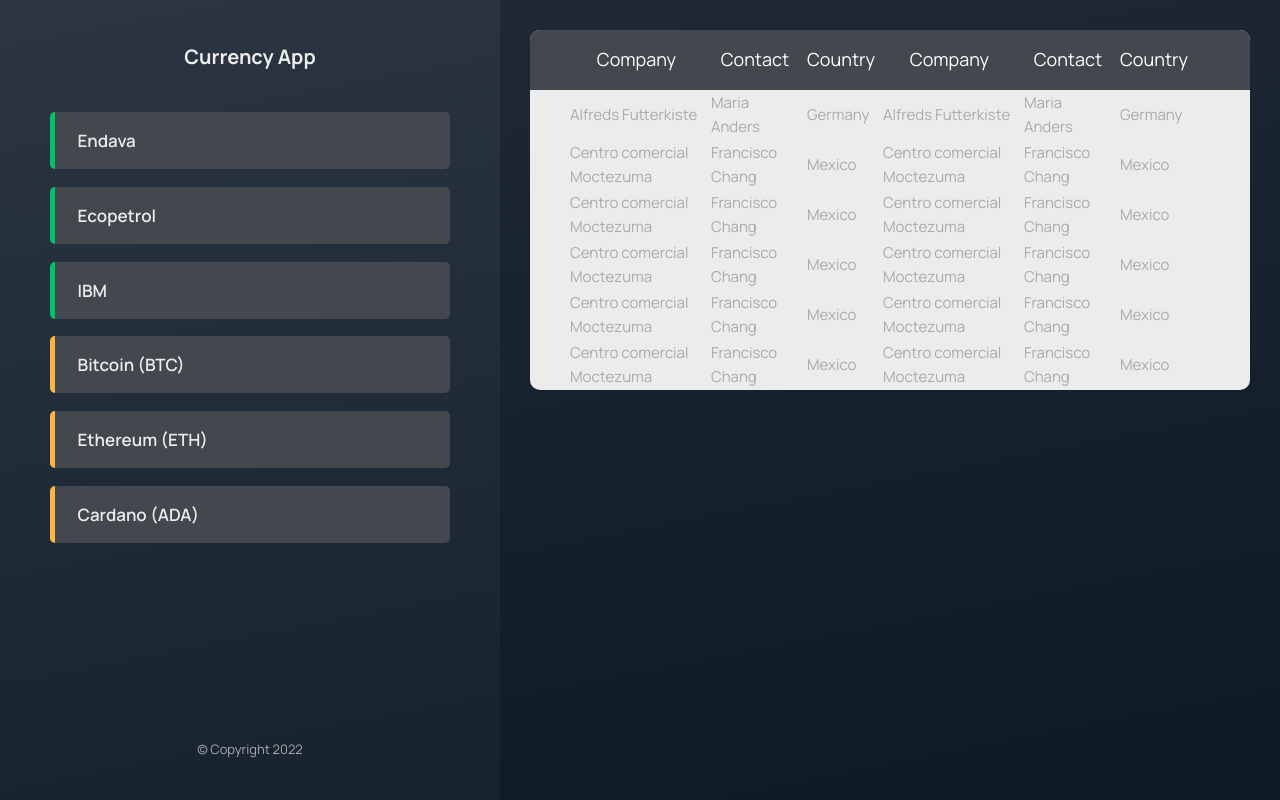
After one commit to Trading-devs/ScrumChallenge, a Flask app: template app/templates/home.html in a window 1280 px wide. The commit adds this page. Run offline with Flask 2, Linux system fonts and the light colour scheme; the template is opened without the code that fills it, so the values that code supplies are empty; some libraries are stand-ins or nearby versions.

Commit message:
frontend: template version 1

```diff
--- a/app/app.py
+++ b/app/app.py
@@ -1,15 +1,15 @@
 from flask import Flask, render_template, request, url_for, redirect, jsonify
-from flask_mysqldb import MySQL
+# from flask_mysqldb import MySQL
 
 app = Flask(__name__)
 
 # Conexión MySQL
-app.config['MYSQL_HOST'] = 'localhost'
-app.config['MYSQL_USER'] = 'root'
-app.config['MYSQL_PASSWORD'] = '123456'
-app.config['MYSQL_DB'] = 'base_datos'
+# app.config['MYSQL_HOST'] = 'localhost'
+# app.config['MYSQL_USER'] = 'root'
+# app.config['MYSQL_PASSWORD'] = '123456'
+# app.config['MYSQL_DB'] = 'base_datos'
 
-conexion = MySQL(app)
+# conexion = MySQL(app)
 
 
 @app.before_request
@@ -23,17 +23,21 @@
     return response
 
 
+# @app.route('/')
+# def index():
+#     # return "<h1>UskoKruM2010 - Suscríbete!</h1>"
+#     cursos = ['PHP', 'Python', 'Java', 'Kotlin', 'Dart', 'JavaScript']
+#     data = {
+#         'titulo': 'Index123',
+#         'bienvenida': '¡Saludos!',
+#         'cursos': cursos,
+#         'numero_cursos': len(cursos)
+#     }
+#     return render_template('index.html', data=data)
+
 @app.route('/')
 def index():
-    # return "<h1>UskoKruM2010 - Suscríbete!</h1>"
-    cursos = ['PHP', 'Python', 'Java', 'Kotlin', 'Dart', 'JavaScript']
-    data = {
-        'titulo': 'Index123',
-        'bienvenida': '¡Saludos!',
-        'cursos': cursos,
-        'numero_cursos': len(cursos)
-    }
-    return render_template('index.html', data=data)
+    return render_template('home.html')
 
 
 @app.route('/contacto/<nombre>/<int:edad>')
@@ -54,27 +58,25 @@
     return "Ok"
 
 
-@app.route('/cursos')
-def listar_cursos():
-    data = {}
-    try:
-        cursor = conexion.connection.cursor()
-        sql = "SELECT codigo, nombre, creditos FROM curso ORDER BY nombre ASC"
-        cursor.execute(sql)
-        cursos = cursor.fetchall()
-        # print(cursos)
-        data['cursos'] = cursos
-        data['mensaje'] = 'Exito'
-    except Exception as ex:
-        data['mensaje'] = 'Error...'
-    return jsonify(data)
-
+# @app.route('/cursos')
+# def listar_cursos():
+#    data = {}
+#    try:
+#        cursor = conexion.connection.cursor()
+#        sql = "SELECT codigo, nombre, creditos FROM curso ORDER BY nombre ASC"
+#        cursor.execute(sql)
+#        cursos = cursor.fetchall()
+#        # print(cursos)
+#        data['cursos'] = cursos
+#        data['mensaje'] = 'Exito'
+#    except Exception as ex:
+#        data['mensaje'] = 'Error...'
+#    return jsonify(data)
 
 def pagina_no_encontrada(error):
     # return render_template('404.html'), 404
     return redirect(url_for('index'))
 
-
 if __name__ == '__main__':
     app.add_url_rule('/query_string', view_func=query_string)
     app.register_error_handler(404, pagina_no_encontrada)
--- a/app/static/css/layout.css
+++ b/app/static/css/layout.css
@@ -1,3 +1,323 @@
 body {
   background-color: peru;
 }
+
+:root {
+  --color-brand--1: #ffb545;
+  --color-brand--2: #00c46a;
+
+  --sidebar-background: linear-gradient(
+    349deg,
+    rgb(22, 34, 46) 0%,
+    rgb(43, 54, 66) 100%
+  );
+  --board-background: linear-gradient(
+    349deg,
+    rgb(13, 25, 37) 0%,
+    rgb(30, 41, 53) 100%
+  );
+  --color-dark--1: #2d3439;
+  --color-dark--2: #42484d;
+  --color-light--1: #aaa;
+  --color-light--2: #ececec;
+  --color-light--3: rgb(214, 222, 224);
+}
+
+* {
+  margin: 0;
+  padding: 0;
+  box-sizing: inherit;
+}
+
+html {
+  font-size: 62.5%;
+  box-sizing: border-box;
+}
+
+body {
+  font-family: "Manrope", sans-serif;
+  color: var(--color-light--2);
+  font-weight: 400;
+  line-height: 1.6;
+  height: 100vh;
+  overscroll-behavior-y: none;
+
+  background-color: #fff;
+
+  display: flex;
+}
+
+@media only screen and (max-width: 64em) {
+  body {
+    display: block;
+  }
+}
+
+/* GENERAL */
+a:link,
+a:visited {
+  color: var(--color-brand--1);
+}
+
+/* SIDEBAR */
+.sidebar {
+  flex-basis: 50rem;
+  background: var(--sidebar-background);
+  padding: 3rem 5rem 4rem 5rem;
+  display: flex;
+  flex-direction: column;
+}
+
+@media only screen and (max-width: 64em) {
+  .sidebar {
+    width: 100%;
+    height: 100vh;
+  }
+}
+
+/* .logo {
+  height: 5.2rem;
+  align-self: center;
+  margin-bottom: 4rem;
+} */
+
+.logo {
+  height: 6rem;
+  margin: auto;
+}
+
+.coins {
+  list-style: none;
+  height: 77vh;
+  overflow-y: scroll;
+  overflow-x: hidden;
+}
+
+.coins::-webkit-scrollbar {
+  width: 0;
+}
+
+.coin {
+  background-color: var(--color-dark--2);
+  border-radius: 5px;
+  padding: 1.5rem 2.25rem;
+  margin-bottom: 1.75rem;
+  cursor: pointer;
+
+  display: grid;
+  grid-template-columns: 1fr 1fr 1fr 1fr;
+  gap: 0.75rem 1.5rem;
+}
+
+@media only screen and (max-width: 64em) {
+  .coin {
+    grid-template-columns: 1fr;
+  }
+}
+
+.coin--currency {
+  border-left: 5px solid var(--color-brand--2);
+}
+.coin--cryptocurrency {
+  border-left: 5px solid var(--color-brand--1);
+}
+
+.coin__title {
+  font-size: 1.7rem;
+  font-weight: 600;
+  grid-column: 1 / -1;
+}
+
+.coin__details {
+  display: flex;
+  align-items: baseline;
+}
+
+.coin__icon {
+  font-size: 1.8rem;
+  margin-right: 0.2rem;
+  height: 0.28rem;
+}
+
+.coin__value {
+  font-size: 1.5rem;
+  margin-right: 0.5rem;
+}
+
+.coin__unit {
+  font-size: 1.1rem;
+  color: var(--color-light--1);
+  text-transform: uppercase;
+  font-weight: 800;
+}
+
+.form {
+  background-color: var(--color-dark--2);
+  border-radius: 5px;
+  padding: 1.5rem 2.75rem;
+  margin-bottom: 1.75rem;
+
+  display: grid;
+  grid-template-columns: 1fr 1fr;
+  gap: 0.5rem 2.5rem;
+
+  /* Match height and activity boxes */
+  height: 9.25rem;
+  transition: all 0.5s, transform 1ms;
+}
+
+@media only screen and (max-width: 64em) {
+  .form {
+    grid-template-columns: 1fr;
+    height: auto;
+  }
+}
+
+.form.hidden {
+  transform: translateY(-30rem);
+  height: 0;
+  padding: 0 2.25rem;
+  margin-bottom: 0;
+  opacity: 0;
+}
+
+.form__row {
+  display: flex;
+  align-items: center;
+}
+
+@media only screen and (max-width: 64em) {
+  .form__row {
+    display: block;
+  }
+}
+
+.form__row--hidden {
+  display: none;
+}
+
+.form__label {
+  flex: 0 0 50%;
+  font-size: 1.5rem;
+  font-weight: 600;
+}
+
+.form__input {
+  width: 100%;
+  padding: 0.3rem 1.1rem;
+  font-family: inherit;
+  font-size: 1.4rem;
+  border: none;
+  border-radius: 3px;
+  background-color: var(--color-light--3);
+  transition: all 0.2s;
+}
+
+.form__input:focus {
+  outline: none;
+  background-color: #fff;
+}
+
+.form__btn {
+  display: none;
+}
+
+.copyright {
+  margin-top: auto;
+  font-size: 1.3rem;
+  text-align: center;
+  color: var(--color-light--1);
+}
+
+.twitter-link:link,
+.twitter-link:visited {
+  color: var(--color-light--1);
+  transition: all 0.2s;
+}
+
+.twitter-link:hover,
+.twitter-link:active {
+  color: var(--color-light--2);
+}
+
+/* MAP */
+.container-table {
+  flex: 1;
+  height: 100%;
+  width: 100%;
+  background: var(--board-background);
+  display: flex;
+  justify-content: center;
+  align-items: flex-start;
+  padding: 3rem;
+}
+
+.table {
+  flex: 1;
+  width: 100%;
+  background: var(--color-light--2);
+  border-collapse: collapse;
+  border-radius: 1rem;
+  overflow: hidden;
+}
+
+.table--head {
+  background: var(--color-dark--2);
+  height: 6rem;
+}
+
+.table--head th {
+  font-size: 18px;
+  color: #fff;
+  line-height: 1.2;
+  font-weight: unset;
+}
+
+.table tbody tr {
+  height: 5rem;
+  font-size: 1.5rem;
+  color: var(--color-light--1);
+}
+
+.table td,
+.table th {
+  padding-left: 0.8rem;
+}
+
+.column--1 {
+  padding-left: 4rem!important;
+}
+
+.column--6 {
+  padding-right: 6.2rem;
+}
+
+@media only screen and (max-width: 64em) {
+  .container-table {
+    width: 100%;
+    height: 100vh;
+  }
+}
+
+/* Popup width is defined in JS using options */
+.leaflet-popup .leaflet-popup-content-wrapper {
+  background-color: var(--color-dark--1);
+  color: var(--color-light--2);
+  border-radius: 5px;
+  padding-right: 0.6rem;
+}
+
+.leaflet-popup .leaflet-popup-content {
+  font-size: 1.5rem;
+}
+
+.leaflet-popup .leaflet-popup-tip {
+  background-color: var(--color-dark--1);
+}
+
+.running-popup .leaflet-popup-content-wrapper {
+  border-left: 5px solid var(--color-brand--2);
+}
+.cycling-popup .leaflet-popup-content-wrapper {
+  border-left: 5px solid var(--color-brand--1);
+}
--- /dev/null
+++ b/app/templates/home.html
@@ -0,0 +1,176 @@
+<!DOCTYPE html>
+<html lang="en">
+  <head>
+    <meta charset="UTF-8" />
+    <meta name="viewport" content="width=device-width, initial-scale=1.0" />
+    <meta http-equiv="X-UA-Compatible" content="ie=edge" />
+    <link rel="shortcut icon" type="image/png" href="/icon.png" />
+
+    <link
+      href="https://fonts.googleapis.com/css2?family=Manrope:wght@400;600;700;800&display=swap"
+      rel="stylesheet"
+    />
+    <link
+      rel="stylesheet"
+      href="{{ url_for('static', filename='css/layout.css') }}"
+    />
+    <script defer src="script.js"></script>
+
+    <title>mapty // Map your workouts</title>
+  </head>
+
+  <body>
+    <div class="sidebar">
+      <div class="logo">
+        <h1>Currency <span>App</span></h1>
+      </div>
+
+      <ul class="coins">
+
+        <!-- <li class="coin coin--currency" data-id="1234567890">
+          <h2 class="coin__title">Endava</h2>
+          <div class="coin__details">
+            <span class="coin__icon">🏃‍♂️</span>
+            <span class="coin__value">5.2</span>
+            <span class="coin__unit">km</span>
+          </div>
+          <div class="coin__details">
+            <span class="coin__icon">⏱</span>
+            <span class="coin__value">24</span>
+            <span class="coin__unit">min</span>
+          </div>
+          <div class="coin__details">
+            <span class="coin__icon">⚡️</span>
+            <span class="coin__value">4.6</span>
+            <span class="coin__unit">min/km</span>
+          </div>
+          <div class="coin__details">
+            <span class="coin__icon">🦶🏼</span>
+            <span class="coin__value">178</span>
+            <span class="coin__unit">spm</span>
+          </div>
+        </li>
+
+        <li class="coin coin--cryptocurrency" data-id="1234567891">
+          <h2 class="coin__title">Bitcoin</h2>
+          <div class="coin__details">
+            <span class="coin__icon">🚴‍♀️</span>
+            <span class="coin__value">27</span>
+            <span class="coin__unit">km</span>
+          </div>
+          <div class="coin__details">
+            <span class="coin__icon">⏱</span>
+            <span class="coin__value">95</span>
+            <span class="coin__unit">min</span>
+          </div>
+          <div class="coin__details">
+            <span class="coin__icon">⚡️</span>
+            <span class="coin__value">16</span>
+            <span class="coin__unit">km/h</span>
+          </div>
+          <div class="coin__details">
+            <span class="coin__icon">⛰</span>
+            <span class="coin__value">223</span>
+            <span class="coin__unit">m</span>
+          </div>
+        </li> -->
+
+        <li class="coin coin--currency" data-id="1234567890">
+          <h2 class="coin__title">Endava</h2>
+        </li>
+
+        <li class="coin coin--currency" data-id="1234567890">
+          <h2 class="coin__title">Ecopetrol</h2>
+        </li>
+
+        <li class="coin coin--currency" data-id="1234567890">
+          <h2 class="coin__title">IBM</h2>
+        </li>
+
+        <li class="coin coin--cryptocurrency" data-id="1234567890">
+          <h2 class="coin__title">Bitcoin (BTC)</h2>
+        </li>
+
+        <li class="coin coin--cryptocurrency" data-id="1234567890">
+          <h2 class="coin__title">Ethereum (ETH)</h2>
+        </li>
+
+        <li class="coin coin--cryptocurrency" data-id="1234567890">
+          <h2 class="coin__title">Cardano (ADA)</h2>
+        </li>
+      </ul>
+
+      <p class="copyright">&copy; Copyright 2022</p>
+    </div>
+
+    <div class="container-table">
+      <table class="table">
+        <thead class="table--head">
+          <tr>
+            <th class="column--1">Company</th>
+            <th class="column--2">Contact</th>
+            <th class="column--3">Country</th>
+            <th class="column--4">Company</th>
+            <th class="column--5">Contact</th>
+            <th class="column--6">Country</th>
+          </tr>
+        </thead>
+        <tbody>
+          <tr>
+            <td class="column--1">Alfreds Futterkiste</td>
+            <td class="column--2">Maria Anders</td>
+            <td class="column--3">Germany</td>
+            <td class="column--4">Alfreds Futterkiste</td>
+            <td class="column--5">Maria Anders</td>
+            <td class="column--6">Germany</td>
+          </tr>
+
+          <tr>
+            <td class="column--1">Centro comercial Moctezuma</td>
+            <td class="column--2">Francisco Chang</td>
+            <td class="column--3">Mexico</td>
+            <td class="column--4">Centro comercial Moctezuma</td>
+            <td class="column--5">Francisco Chang</td>
+            <td class="column--6">Mexico</td>
+          </tr>
+
+          <tr>
+            <td class="column--1">Centro comercial Moctezuma</td>
+            <td class="column--2">Francisco Chang</td>
+            <td class="column--3">Mexico</td>
+            <td class="column--4">Centro comercial Moctezuma</td>
+            <td class="column--5">Francisco Chang</td>
+            <td class="column--6">Mexico</td>
+          </tr>
+
+          <tr>
+            <td class="column--1">Centro comercial Moctezuma</td>
+            <td class="column--2">Francisco Chang</td>
+            <td class="column--3">Mexico</td>
+            <td class="column--4">Centro comercial Moctezuma</td>
+            <td class="column--5">Francisco Chang</td>
+            <td class="column--6">Mexico</td>
+          </tr>
+
+          <tr>
+            <td class="column--1">Centro comercial Moctezuma</td>
+            <td class="column--2">Francisco Chang</td>
+            <td class="column--3">Mexico</td>
+            <td class="column--4">Centro comercial Moctezuma</td>
+            <td class="column--5">Francisco Chang</td>
+            <td class="column--6">Mexico</td>
+          </tr>
+
+          <tr>
+            <td class="column--1">Centro comercial Moctezuma</td>
+            <td class="column--2">Francisco Chang</td>
+            <td class="column--3">Mexico</td>
+            <td class="column--4">Centro comercial Moctezuma</td>
+            <td class="column--5">Francisco Chang</td>
+            <td class="column--6">Mexico</td>
+          </tr>
+        </tbody>
+      </table>
+    </div>
+  </body>
+</html>
```
